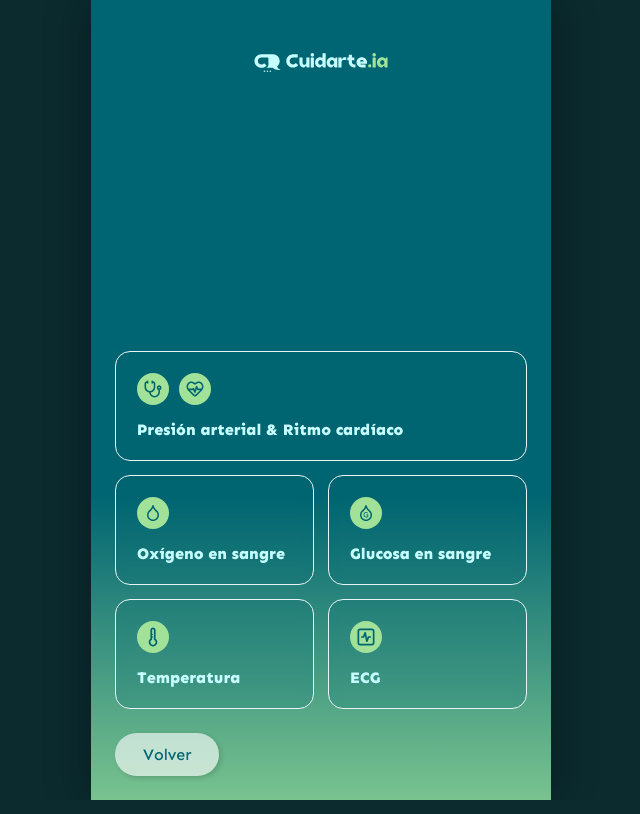
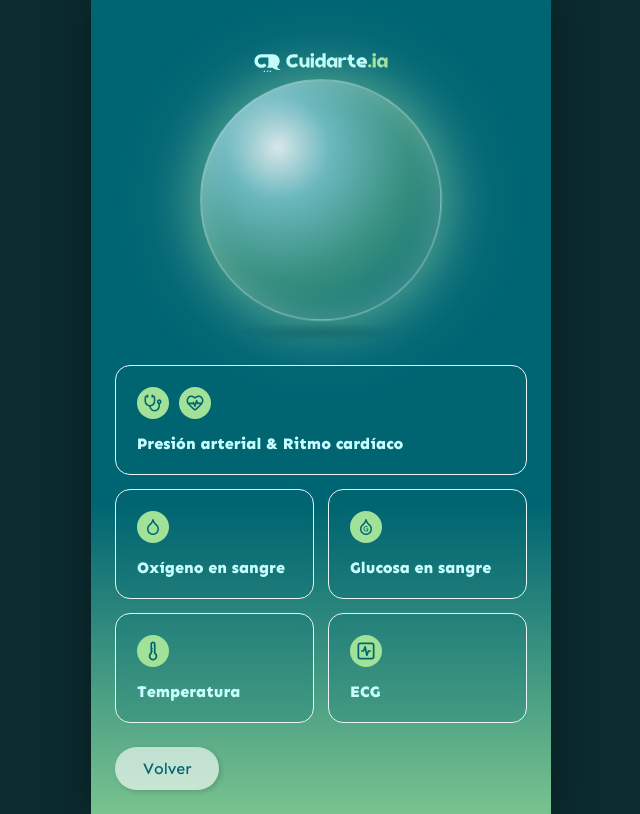
Before and after one commit to ArtoriasDelAbismo/cuidarte-onboarding, a React (Vite) app: page /salud in a window 1280 px wide. Shown: the whole page, without its empty margins (319-959 px from the left). Built offline with nearby package versions, Linux system fonts and the light colour scheme; no server answers.

Commit message:
add assistant orb

```diff
--- /dev/null
+++ b/src/components/AssistantOrb.css
@@ -0,0 +1,75 @@
+.assistant-orb {
+  flex: 1;
+  display: flex;
+  flex-direction: column;
+  align-items: center;
+  justify-content: center;
+  min-height: 140px;
+  position: relative;
+  z-index: 1;
+}
+
+.assistant-orb__sphere {
+  width: min(55%, 230px);
+  aspect-ratio: 1 / 1;
+  border-radius: 50%;
+  background: radial-gradient(
+    circle at 32% 28%,
+    rgba(255, 255, 255, 0.85) 0%,
+    rgba(198, 254, 255, 0.55) 22%,
+    rgba(161, 226, 152, 0.35) 55%,
+    rgba(0, 101, 114, 0.12) 100%
+  );
+  border: 1px solid rgba(233, 244, 246, 0.6);
+  box-shadow:
+    0 0 40px 8px rgba(161, 226, 152, 0.35),
+    0 0 80px 20px rgba(198, 254, 255, 0.18),
+    inset 0 0 30px rgba(255, 255, 255, 0.25);
+  animation: assistant-orb-breathe 3.6s ease-in-out infinite;
+}
+
+.assistant-orb__shadow {
+  width: min(38%, 160px);
+  height: 18px;
+  margin-top: 8px;
+  border-radius: 50%;
+  background: radial-gradient(ellipse at center, rgba(0, 63, 68, 0.35) 0%, rgba(0, 63, 68, 0) 70%);
+  order: 1;
+  animation: assistant-orb-shadow 3.6s ease-in-out infinite;
+}
+
+.assistant-orb--listening .assistant-orb__sphere {
+  animation-duration: 2s;
+}
+
+.assistant-orb--speaking .assistant-orb__sphere {
+  animation-duration: 1.1s;
+  box-shadow:
+    0 0 55px 14px rgba(161, 226, 152, 0.5),
+    0 0 100px 28px rgba(198, 254, 255, 0.28),
+    inset 0 0 30px rgba(255, 255, 255, 0.3);
+}
+
+@keyframes assistant-orb-breathe {
+  0%,
+  100% {
+    transform: scale(0.96);
+    opacity: 0.9;
+  }
+  50% {
+    transform: scale(1.05);
+    opacity: 1;
+  }
+}
+
+@keyframes assistant-orb-shadow {
+  0%,
+  100% {
+    transform: scale(0.85);
+    opacity: 0.6;
+  }
+  50% {
+    transform: scale(1.05);
+    opacity: 0.9;
+  }
+}
--- /dev/null
+++ b/src/components/AssistantOrb.jsx
@@ -0,0 +1,15 @@
+import './AssistantOrb.css'
+
+// Placeholder for the AI voice assistant's reactive sphere (Figma: "Audio-Reactive
+// animation - Idle state 1"). No real asset from the designer yet, so this is a
+// CSS-only idle "breathing" orb — swap the markup here for the real video/Lottie
+// loops once they're delivered, and drive `state` (idle/listening/speaking) from
+// live mic/audio-output volume via the Web Audio API.
+export default function AssistantOrb({ state = 'idle' }) {
+  return (
+    <div className={`assistant-orb assistant-orb--${state}`}>
+      <div className="assistant-orb__shadow" aria-hidden="true" />
+      <div className="assistant-orb__sphere" aria-hidden="true" />
+    </div>
+  )
+}
--- a/src/components/Entretenimiento.jsx
+++ b/src/components/Entretenimiento.jsx
@@ -8,6 +8,7 @@ import iconTrivia from '../assets/entretenimiento/icon-trivia.svg'
 import iconMemotest from '../assets/entretenimiento/icon-memotest.svg'
 import iconTateti from '../assets/entretenimiento/icon-tateti.svg'
 import iconPuzle from '../assets/entretenimiento/icon-puzle.svg'
+import AssistantOrb from './AssistantOrb.jsx'
 
 const ENTERTAINMENT_CARDS = [
   { key: 'encuentros', label: 'Encuentros', icon: iconEncuentros, to: '/bienestar/encuentros' },
@@ -25,6 +26,8 @@ export default function Entretenimiento() {
       <img className="entretenimiento__blob" src={blob} alt="" aria-hidden="true" />
       <div className="entretenimiento__glow" aria-hidden="true" />
       <img className="entretenimiento__logo" src={logo} alt="Cuidarte.ia" />
+
+      <AssistantOrb />
 
       <div className="entretenimiento__content">
         <div className="entretenimiento__list">
--- a/src/components/Home.jsx
+++ b/src/components/Home.jsx
@@ -7,6 +7,7 @@ import iconSalud from '../assets/home/icon-salud.svg'
 import iconSeguridad from '../assets/home/icon-seguridad.svg'
 import iconBienestar from '../assets/home/icon-entretenimiento.svg'
 import iconFinanzas from '../assets/home/icon-finanzas.svg'
+import AssistantOrb from './AssistantOrb.jsx'
 
 const NAV_ITEMS = [
   { key: 'salud', label: 'Salud', icon: iconSalud, to: '/salud' },
@@ -24,6 +25,8 @@ export default function Home() {
       <div className="home__glow" aria-hidden="true" />
       <img className="home__logo" src={logo} alt="Cuidarte.ia" />
 
+      <AssistantOrb />
+
       <nav className="home__grid">
         {NAV_ITEMS.map((item) => (
           <button
--- a/src/components/Salud.jsx
+++ b/src/components/Salud.jsx
@@ -24,6 +24,7 @@ import videoTemperatura from '../assets/videos/salud/temperatura.mp4'
 import videoEcg from '../assets/videos/salud/ecg.mp4'
 
 import VideoModal from './VideoModal.jsx'
+import AssistantOrb from './AssistantOrb.jsx'
 import { notifyVideoOpened } from '../utils/notifyVideoOpened'
 
 const WIDE_CARD = {
@@ -57,6 +58,8 @@ export default function Salud() {
       <img className="salud__blob" src={blob} alt="" aria-hidden="true" />
       <div className="salud__glow" aria-hidden="true" />
       <img className="salud__logo" src={logo} alt="Cuidarte.ia" />
+
+      <AssistantOrb />
 
       <div className="salud__content">
         <button
--- a/src/components/Seguridad.jsx
+++ b/src/components/Seguridad.jsx
@@ -20,6 +20,7 @@ import videoAberturas from '../assets/videos/seguridad/apertura-aberturas.mp4'
 import videoAforo from '../assets/videos/seguridad/aforo.mp4'
 
 import VideoModal from './VideoModal.jsx'
+import AssistantOrb from './AssistantOrb.jsx'
 import { notifyVideoOpened } from '../utils/notifyVideoOpened'
 
 const SECURITY_CARDS = [
@@ -44,6 +45,8 @@ export default function Seguridad() {
       <img className="seguridad__blob" src={blob} alt="" aria-hidden="true" />
       <div className="seguridad__glow" aria-hidden="true" />
       <img className="seguridad__logo" src={logo} alt="Cuidarte.ia" />
+
+      <AssistantOrb />
 
       <div className="seguridad__content">
         <div className="seguridad__list">
```
